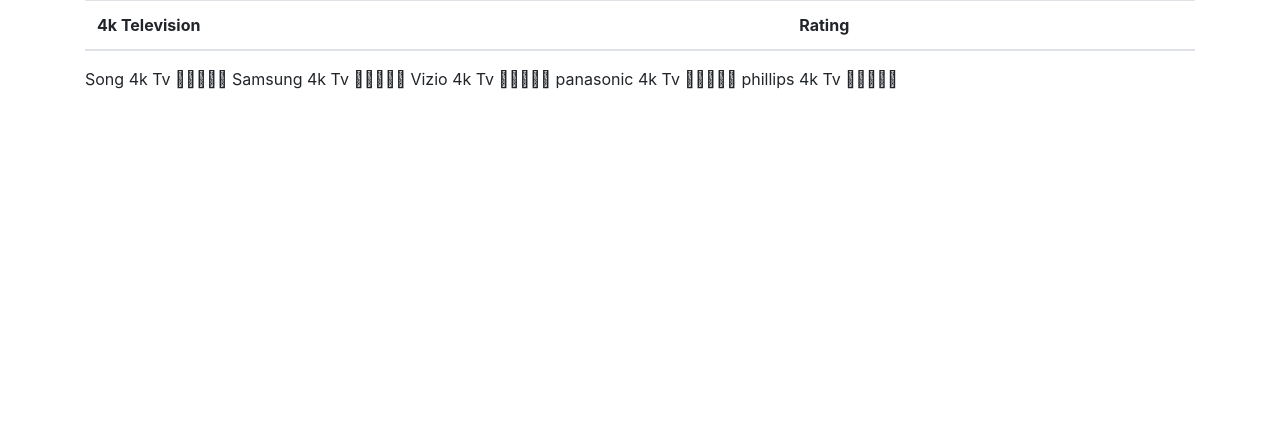
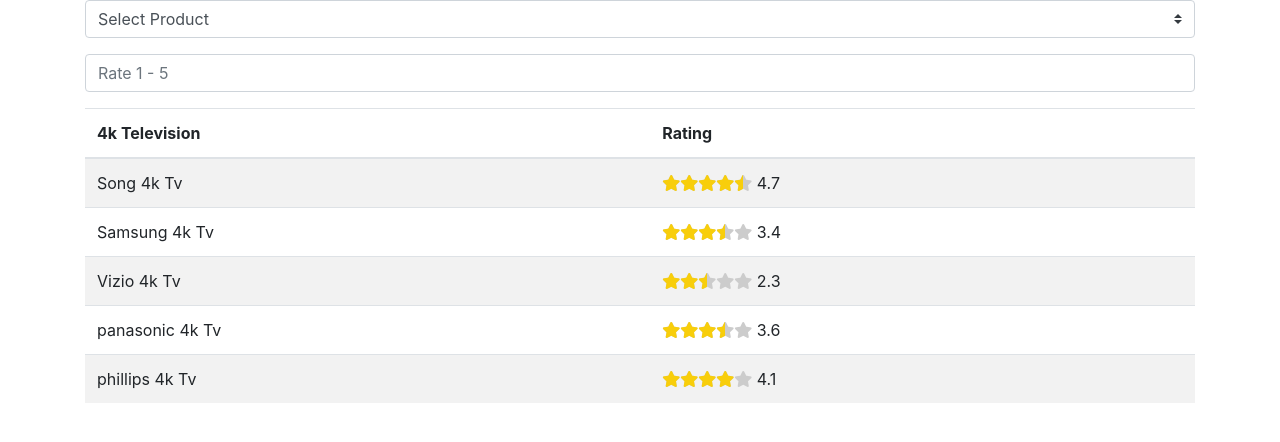
Before and after one commit to pgup/StarRatings, a plain HTML site: page index.html in a window 1280 px wide. Drawn offline with nearby package versions, Linux system fonts and the light colour scheme.

Commit message:
StarRatings added event listener

```diff
--- a/index.html
+++ b/index.html
@@ -27,18 +27,51 @@
 
     .stars-outer::before{
         content:"\f005 \f005 \f005 \f005 \f005 ";
+        font-family: 'Font Awesome 5 Free';
+        font-weight: 900;
+        color: #ccc;
+    }
+
+    .stars-inner::before{
+        content:"\f005 \f005 \f005 \f005 \f005 ";
+        font-family: 'Font Awesome 5 Free';
+        font-weight: 900;
+        color: #f8ce0b;
     }
 </style>
 
 </head>
 <body>
     <div class="container">
+        <div class="form-group">
+            <select id="product-select" class="form-control custom-select">
+                <option value="0" disabled selected>
+                    Select Product
+                </option>
+                <option value="sony">Song 4k Tv</option>
+                <option value="samsung">Samsung 4k Tv</option>
+                <option value="vizio"> vizio</option>
+                <option value="panasonic">panasonic 4k Tv</option>
+                <option value="phillips">phillips 4k Tv</option>
+            </select>
+        </div>
+
+        <div class="form-group">
+            <input type="number" id="rating-control" class="form-control"
+            step="0.1" max="5" placeholder="Rate 1 - 5"
+            >
+
+        </div>
+
+
         <table class="table table-striped" >
             <thead>
+            <tr>
                 <th>4k Television</th>
                 <th>Rating</th>
+            </tr>
             </thead>
-        </table>
+
         <tbody>
             <tr class="sony">
                 <td>Song 4k Tv</td>
@@ -86,6 +119,7 @@
                 </td>
             </tr>
         </tbody>
+    </table>
     </div>
 
     <script>
@@ -104,19 +138,56 @@
         // run getRatings when Dom loads
         document.addEventListener('DOMContentLoaded', getRatings);
 
+        //form elements
+        const productSelect = document.getElementById('product-select');
+        const ratingControl = document.getElementById('rating-control');
+
+        let product;
+
+        //product select change
+        productSelect.addEventListener('change', (e) =>{
+            product = e.target.value;
+            //console.log(product);
+            //enable rating control
+            ratingControl.disabled = false;
+            ratingControl.value = ratings[product]
+        });
+
+        //Rating Control change
+        ratingControl.addEventListener('blur',(e)=>{
+            const rating = e.target.value;
+
+            //make sure 5 or under
+            if(rating > 5) {
+                alert('pleace rate 1 - 5');
+                return;
+            }
+
+            //change rating
+            ratings[product] = rating;
+
+            getRatings();
+        });
+
         //get ratings
         function getRatings(){
             for(let rating in ratings){
                 //console.log(ratings[rating]);
                 //get percentage
-                const StarPercentage = (ratings[rating]/startsTotal) * 100;
+                const starPercentage = (ratings[rating] / startsTotal) * 100;
+                //const starPercentage = (ratings[rating] / startsTotal) * 100;
 
                 // round to nearst 10
-                const StarPercentageRounded = `${Math.round(StarPercentage/10)*10}%`;
+                const starPercentageRounded = `${Math.round(starPercentage / 10) * 10}%`;
+                //const starPercentageRounded = `${Math.round(starPercentage / 10) * 10}%`;
 
                 //console.log(StarPercentageRounded);
                 // set width of stars-inner to perventage
-                document.querySelector(`.${rating}.stars-inner`).style.width = starPercentageRounded;
+                document.querySelector(`.${rating} .stars-inner`).style.width = starPercentageRounded;
+
+            // add number rating
+                document.querySelector(`.${rating} .number-rating`).innerHTML = ratings[rating];
+
             }
         }
     </script>
```
